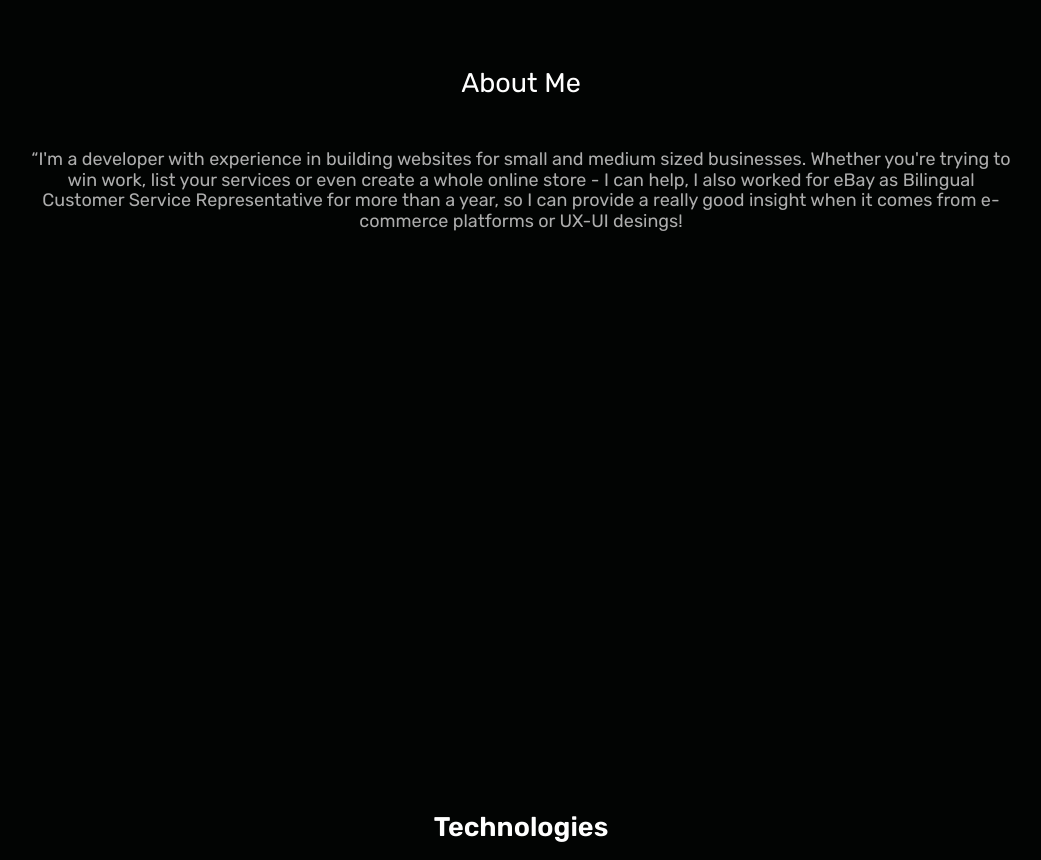
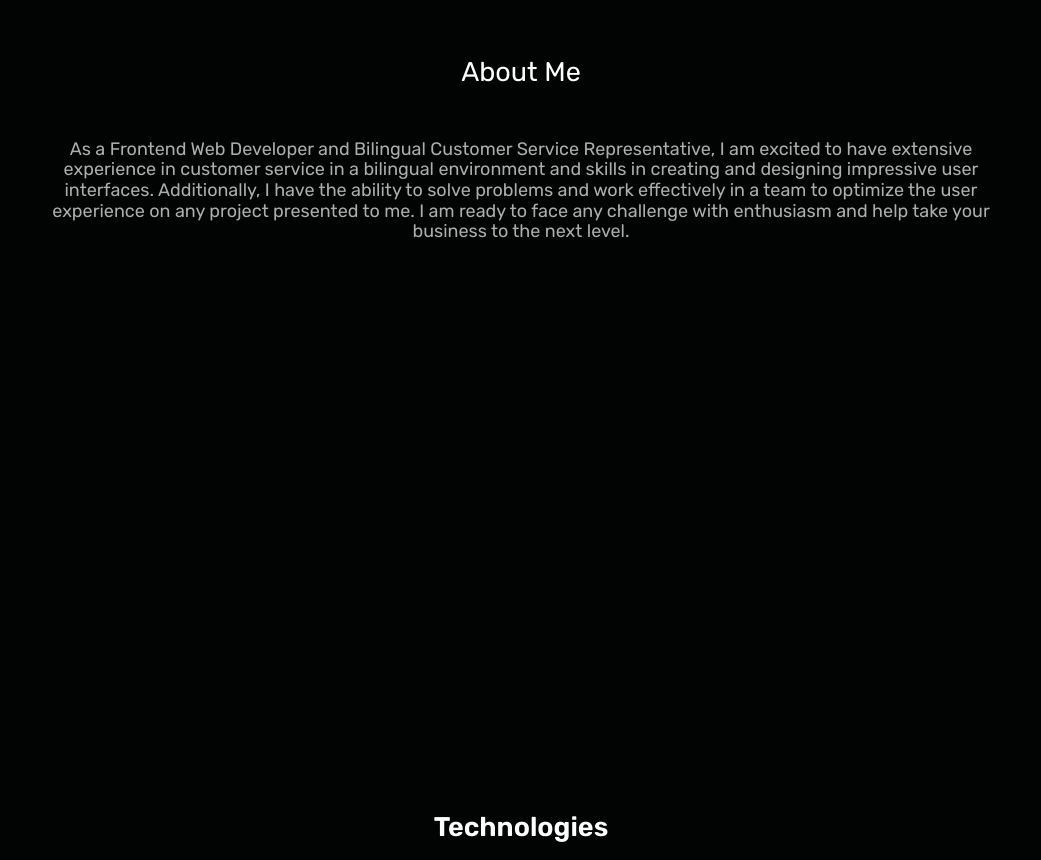
Before and after one commit to D4NTE-DB/Portafolio, a plain HTML site: page index.html in a window 1280 px wide. Shown: the part 1120-1980 px from the top of the page, without its empty margins (119-1160 px from the left). Drawn offline with nearby package versions, Linux system fonts and the light colour scheme; a web font is replaced by a local one.

Commit message:
update CV

```diff
--- a/index.html
+++ b/index.html
@@ -81,12 +81,8 @@
             <div>
                 <h2></h2>
                 <h2>About Me</h2>
-                <p>“I'm a developer with experience in building websites for small and medium sized businesses. Whether
-                    you're trying to win work, list your services or even create a whole online store - I can help, I
-                    also
-                    worked for eBay as Bilingual Customer Service Representative for more than a year, so I can provide
-                    a
-                    really good insight when it comes from e-commerce platforms or UX-UI desings!</p>
+                <p>As a Frontend Web Developer and Bilingual Customer Service Representative, I am excited to have extensive experience in customer service in a bilingual environment and skills in creating and designing impressive user interfaces. Additionally, I have the ability to solve problems and work effectively in a team to optimize the user experience on any project presented to me.
+                    I am ready to face any challenge with enthusiasm and help take your business to the next level.</p>
             </div>
         </section>
         <section class="techs" id="techs">
--- a/js/app.js
+++ b/js/app.js
@@ -44,7 +44,11 @@ enEs.addEventListener("click", () => {
     h2Title[5].innerHTML = isTogg ? 'Experiencía' : `Experience`
     h2Title[6].innerHTML = isTogg ? 'Portafolio' : `Portfolio`
     h2Title[10].innerHTML = isTogg ? 'Contáctame' : `Contact Me`
-    pText[0].innerHTML = isTogg ? 'Soy un desarrollador con experiencia en la creación de sitios web para pequeñas y medianas empresas. Ya sea que esté tratando de ganar trabajo, listar sus servicios o incluso crear una tienda en línea completa, puedo ayudar. Además, trabajé como Representante de servicio al cliente bilingüe para eBay durante más de un año, por lo que puedo proporcionar una excelente perspectiva en cuanto a plataformas de comercio electrónico o diseños de UX-UI.' : `I'm a developer with experience in building websites for small and medium sized businesses. Whether you're trying to win work, list your services or even create a whole online store - I can help, I also worked for eBay as Bilingual Customer Service Representative for more than a year, so I can provide a really good insight when it comes from e-commerce platforms or UX-UI desings.`
+    pText[0].innerHTML = isTogg ? `Como Desarrollador Web Frontend y Representante de Servicio al Cliente Bilingüe, estoy emocionado de contar con una amplia experiencia en atención al cliente en un ambiente bilingüe y habilidades en la creación y diseño de interfaces de usuario impresionantes. Además, tengo la capacidad de solucionar problemas y trabajar en equipo de manera efectiva para optimizar la experiencia del usuario en cualquier proyecto que se me presente.
+
+    Estoy listo para enfrentar cualquier desafío con entusiasmo y ayudar a llevar su negocio al siguiente nivel.` : `As a Frontend Web Developer and Bilingual Customer Service Representative, I am excited to have extensive experience in customer service in a bilingual environment and skills in creating and designing impressive user interfaces. Additionally, I have the ability to solve problems and work effectively in a team to optimize the user experience on any project presented to me.
+
+    I am ready to face any challenge with enthusiasm and help take your business to the next level.`
     pText[1].innerHTML = isTogg ? '2023 - Presente' : `2023 - Present`
     pText[4].innerHTML = isTogg ? 'Número Telefono' : `Phone Number`
     h4Text[0].innerHTML = isTogg ? 'Especialista en Soporte Técnico' : `Technical Support Specialist`
```
